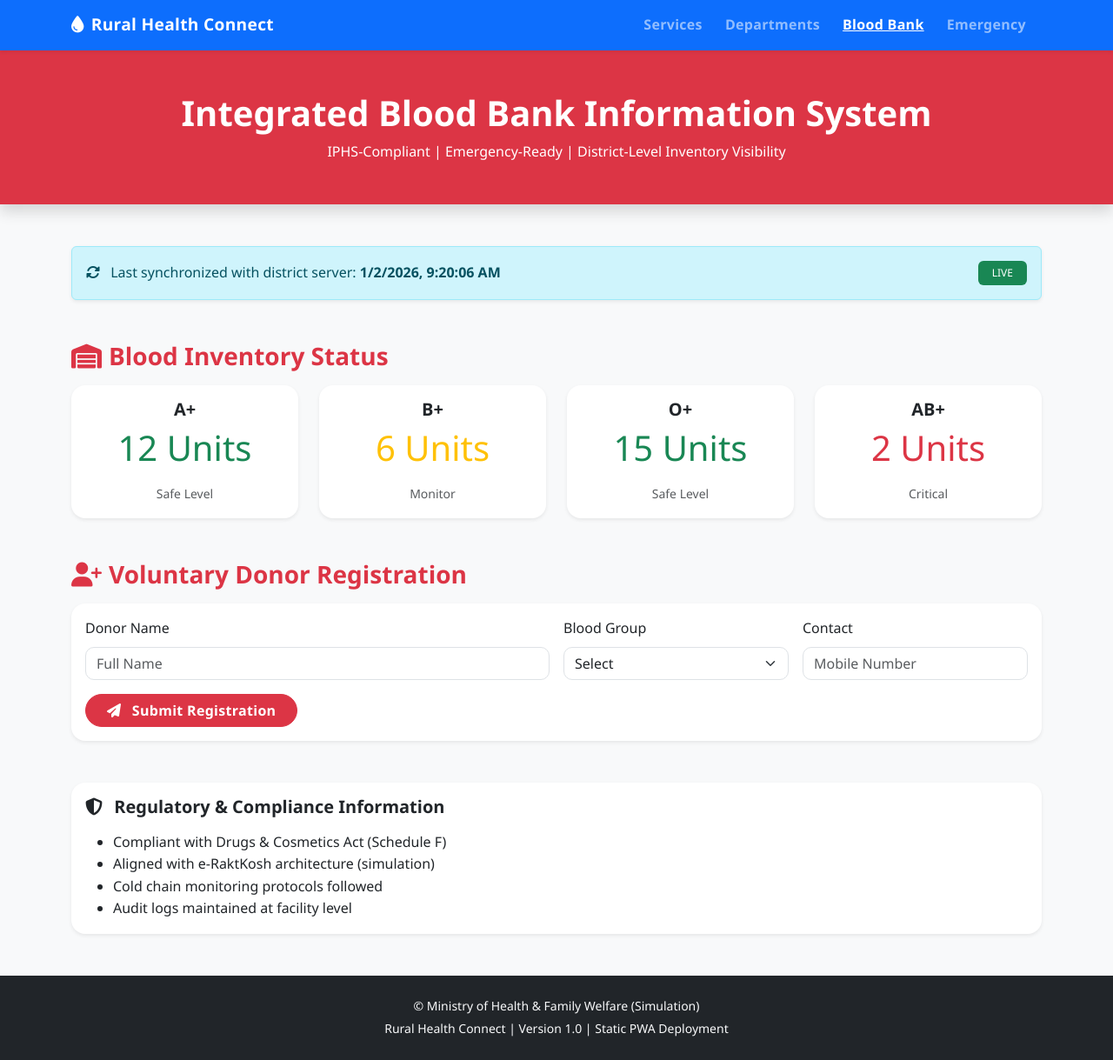
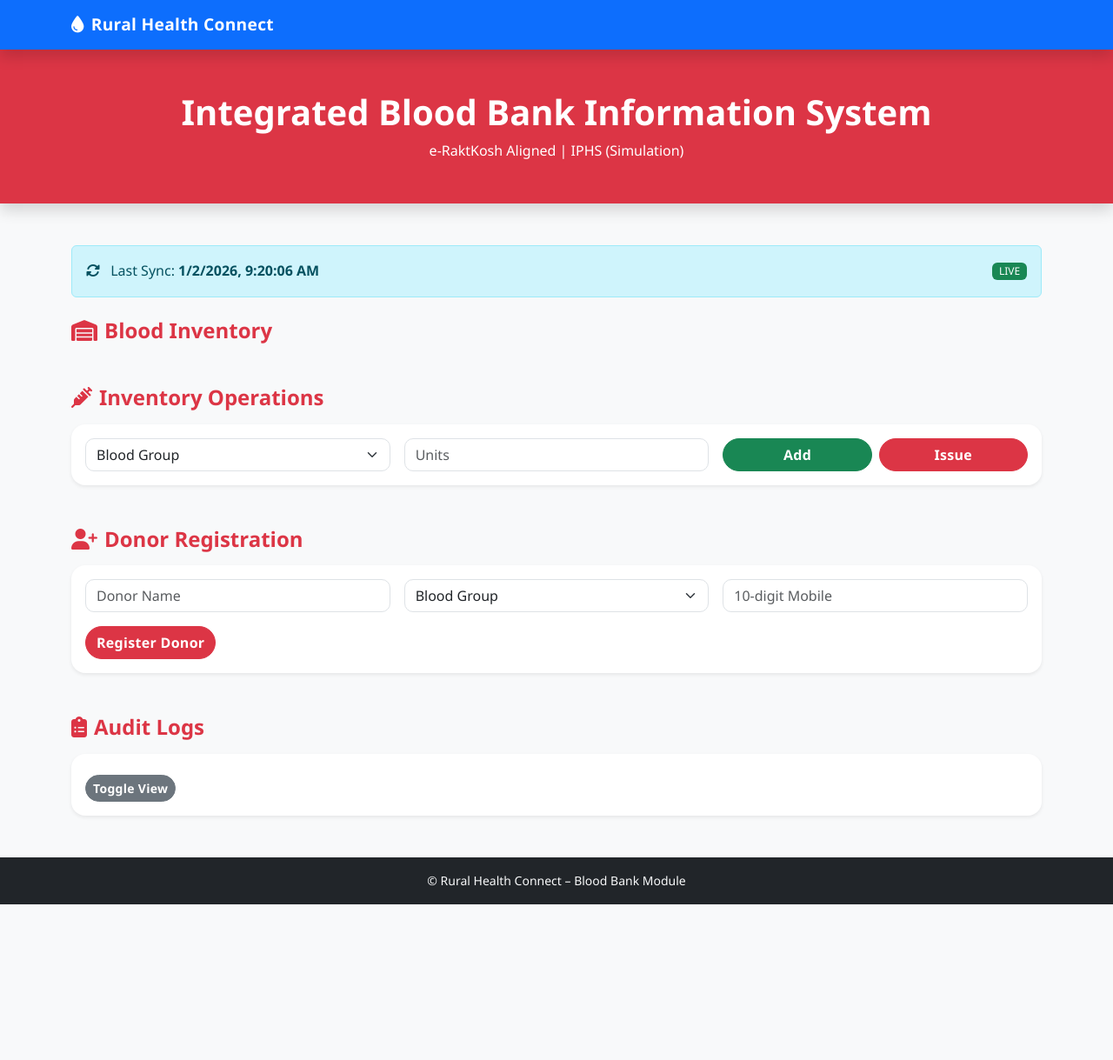
Before and after one commit to syallapr-ux/rural-health-center, a plain HTML site: page blood-bank.html in a window 1280 px wide. Shown: the whole page at 87% size. After the commit the page ends 1040 px from the top, so only its background shows below. Drawn offline with nearby package versions, Linux system fonts and the light colour scheme.

Commit message:
Update blood-bank.html

```diff
--- a/blood-bank.html
+++ b/blood-bank.html
@@ -9,186 +9,131 @@
     <link href="https://cdn.jsdelivr.net/npm/bootstrap@5.3.2/dist/css/bootstrap.min.css" rel="stylesheet">
     <link href="https://cdnjs.cloudflare.com/ajax/libs/font-awesome/6.5.0/css/all.min.css" rel="stylesheet">
 
-    <!-- Core Styles -->
     <link rel="stylesheet" href="style.css">
 </head>
 
 <body class="bg-light">
 
-<!-- ================= NAVBAR ================= -->
-<nav class="navbar navbar-expand-lg navbar-dark bg-primary shadow-sm">
+<nav class="navbar navbar-dark bg-primary shadow">
     <div class="container">
         <a class="navbar-brand fw-bold" href="index.html">
             <i class="fa-solid fa-droplet me-2"></i>Rural Health Connect
         </a>
-        <button class="navbar-toggler" data-bs-toggle="collapse" data-bs-target="#nav">
-            <span class="navbar-toggler-icon"></span>
-        </button>
-        <div id="nav" class="collapse navbar-collapse">
-            <ul class="navbar-nav ms-auto fw-semibold">
-                <li class="nav-item"><a class="nav-link" href="services.html">Services</a></li>
-                <li class="nav-item"><a class="nav-link" href="departments.html">Departments</a></li>
-                <li class="nav-item"><a class="nav-link active" href="blood-bank.html">Blood Bank</a></li>
-                <li class="nav-item"><a class="nav-link" href="emergency.html">Emergency</a></li>
-            </ul>
-        </div>
     </div>
 </nav>
 
-<!-- ================= HEADER ================= -->
-<header class="bg-danger text-white py-5 shadow">
-    <div class="container text-center">
+<header class="bg-danger text-white py-5 text-center shadow">
     <h1 class="fw-bold">Integrated Blood Bank Information System</h1>
-        <p class="mt-2 mb-0">
-            IPHS-Compliant | Emergency-Ready | District-Level Inventory Visibility
-        </p>
-    </div>
+    <p class="mb-0">e-RaktKosh Aligned | IPHS (Simulation)</p>
 </header>
 
-<!-- ================= MAIN ================= -->
 <main class="container my-5">
 
 <!-- SYSTEM STATUS -->
-    <section class="mb-5">
-        <div class="alert alert-info d-flex justify-content-between align-items-center shadow-sm">
-            <div>
+<section class="mb-4">
+    <div class="alert alert-info d-flex justify-content-between align-items-center">
+        <span>
             <i class="fa-solid fa-rotate me-2"></i>
-                Last synchronized with district server:
-                <strong id="last-sync">Loading…</strong>
-            </div>
-            <span class="badge bg-success px-3 py-2">LIVE</span>
+            Last Sync: <strong id="last-sync">Loading…</strong>
+        </span>
+        <span class="badge bg-success">LIVE</span>
     </div>
 </section>
 
-    <!-- BLOOD INVENTORY -->
+<!-- INVENTORY -->
 <section class="mb-5">
-        <h3 class="fw-bold text-danger mb-3">
-            <i class="fa-solid fa-warehouse me-2"></i>Blood Inventory Status
-        </h3>
+    <h4 class="fw-bold text-danger mb-3">
+        <i class="fa-solid fa-warehouse me-2"></i>Blood Inventory
+    </h4>
+    <div class="row g-3" id="inventory-cards"></div>
+</section>
 
-        <div class="row g-4">
+<!-- INVENTORY OPERATIONS -->
+<section class="mb-5">
+    <h4 class="fw-bold text-danger mb-3">
+        <i class="fa-solid fa-syringe me-2"></i>Inventory Operations
+    </h4>
 
-            <div class="col-md-3">
-                <div class="card border-0 shadow-sm h-100">
-                    <div class="card-body text-center">
-                        <h5 class="fw-bold">A+</h5>
-                        <p class="display-6 text-success">12 Units</p>
-                        <small class="text-muted">Safe Level</small>
+    <div class="card shadow-sm border-0">
+        <div class="card-body">
+            <div class="row g-3">
+                <div class="col-md-4">
+                    <select id="bb-group" class="form-select">
+                        <option value="">Blood Group</option>
+                        <option>A+</option><option>A-</option>
+                        <option>B+</option><option>B-</option>
+                        <option>O+</option><option>O-</option>
+                        <option>AB+</option><option>AB-</option>
+                    </select>
+                </div>
+                <div class="col-md-4">
+                    <input id="bb-units" type="number" class="form-control" min="1" step="1" placeholder="Units">
+                </div>
+                <div class="col-md-4 d-flex gap-2">
+                    <button class="btn btn-success w-100" onclick="BloodBankService.addUnits()">Add</button>
+                    <button class="btn btn-danger w-100" onclick="BloodBankService.issueUnits()">Issue</button>
                 </div>
             </div>
         </div>
-
-            <div class="col-md-3">
-                <div class="card border-0 shadow-sm h-100">
-                    <div class="card-body text-center">
-                        <h5 class="fw-bold">B+</h5>
-                        <p class="display-6 text-warning">6 Units</p>
-                        <small class="text-muted">Monitor</small>
-                    </div>
-                </div>
-            </div>
-
-            <div class="col-md-3">
-                <div class="card border-0 shadow-sm h-100">
-                    <div class="card-body text-center">
-                        <h5 class="fw-bold">O+</h5>
-                        <p class="display-6 text-success">15 Units</p>
-                        <small class="text-muted">Safe Level</small>
-                    </div>
-                </div>
-            </div>
-
-            <div class="col-md-3">
-                <div class="card border-0 shadow-sm h-100">
-                    <div class="card-body text-center">
-                        <h5 class="fw-bold">AB+</h5>
-                        <p class="display-6 text-danger">2 Units</p>
-                        <small class="text-muted">Critical</small>
-                    </div>
-                </div>
-            </div>
-
     </div>
 </section>
 
 <!-- DONOR REGISTRATION -->
 <section class="mb-5">
-        <h3 class="fw-bold text-danger mb-3">
-            <i class="fa-solid fa-user-plus me-2"></i>Voluntary Donor Registration
-        </h3>
+    <h4 class="fw-bold text-danger mb-3">
+        <i class="fa-solid fa-user-plus me-2"></i>Donor Registration
+    </h4>
 
     <div class="card shadow-sm border-0">
         <div class="card-body">
-                <form>
             <div class="row g-3">
-
-                        <div class="col-md-6">
-                            <label class="form-label">Donor Name</label>
-                            <input type="text" class="form-control" placeholder="Full Name" required>
+                <div class="col-md-4">
+                    <input id="donor-name" class="form-control" placeholder="Donor Name">
                 </div>
-
-                        <div class="col-md-3">
-                            <label class="form-label">Blood Group</label>
-                            <select class="form-select" required>
-                                <option value="">Select</option>
-                                <option>A+</option><option>B+</option>
-                                <option>O+</option><option>AB+</option>
+                <div class="col-md-4">
+                    <select id="donor-group" class="form-select">
+                        <option value="">Blood Group</option>
+                        <option>A+</option><option>A-</option>
+                        <option>B+</option><option>B-</option>
+                        <option>O+</option><option>O-</option>
+                        <option>AB+</option><option>AB-</option>
                     </select>
                 </div>
-
-                        <div class="col-md-3">
-                            <label class="form-label">Contact</label>
-                            <input type="tel" class="form-control" placeholder="Mobile Number" required>
+                <div class="col-md-4">
+                    <input id="donor-contact" class="form-control" placeholder="10-digit Mobile">
                 </div>
-
                 <div class="col-12">
-                            <button class="btn btn-danger px-4">
-                                <i class="fa-solid fa-paper-plane me-2"></i>
-                                Submit Registration
+                    <button class="btn btn-danger" onclick="BloodBankService.registerDonor()">
+                        Register Donor
                     </button>
                 </div>
-
             </div>
-                </form>
         </div>
     </div>
 </section>
 
-    <!-- GOVERNMENT COMPLIANCE -->
+<!-- AUDIT LOGS -->
 <section>
-        <div class="card shadow-sm border-0 bg-white">
+    <h4 class="fw-bold text-danger mb-3">
+        <i class="fa-solid fa-clipboard-list me-2"></i>Audit Logs
+    </h4>
+
+    <div class="card shadow-sm border-0">
         <div class="card-body">
-                <h5 class="fw-bold mb-3">
-                    <i class="fa-solid fa-shield-halved me-2"></i>
-                    Regulatory & Compliance Information
-                </h5>
-                <ul class="mb-0">
-                    <li>Compliant with Drugs & Cosmetics Act (Schedule F)</li>
-                    <li>Aligned with e-RaktKosh architecture (simulation)</li>
-                    <li>Cold chain monitoring protocols followed</li>
-                    <li>Audit logs maintained at facility level</li>
-                </ul>
+            <ul id="bb-audit-log" class="small mb-2"></ul>
+            <button class="btn btn-sm btn-secondary" onclick="toggleBloodLogs()">
+                Toggle View
+            </button>
         </div>
     </div>
 </section>
 
 </main>
 
-<!-- ================= FOOTER ================= -->
-<footer class="bg-dark text-light py-4 mt-5">
-    <div class="container text-center small">
-        <p class="mb-1">
-            © Ministry of Health & Family Welfare (Simulation)
-        </p>
-        <p class="mb-0">
-            Rural Health Connect | Version 1.0 | Static PWA Deployment
-        </p>
-    </div>
+<footer class="bg-dark text-light py-3 text-center small">
+    © Rural Health Connect – Blood Bank Module
 </footer>
 
-<!-- Bootstrap JS -->
-<script src="https://cdn.jsdelivr.net/npm/bootstrap@5.3.2/dist/js/bootstrap.bundle.min.js"></script>
 <script src="script.js"></script>
-
 </body>
 </html>
```
Lines whose indentation alone changed are shown as unchanged.
